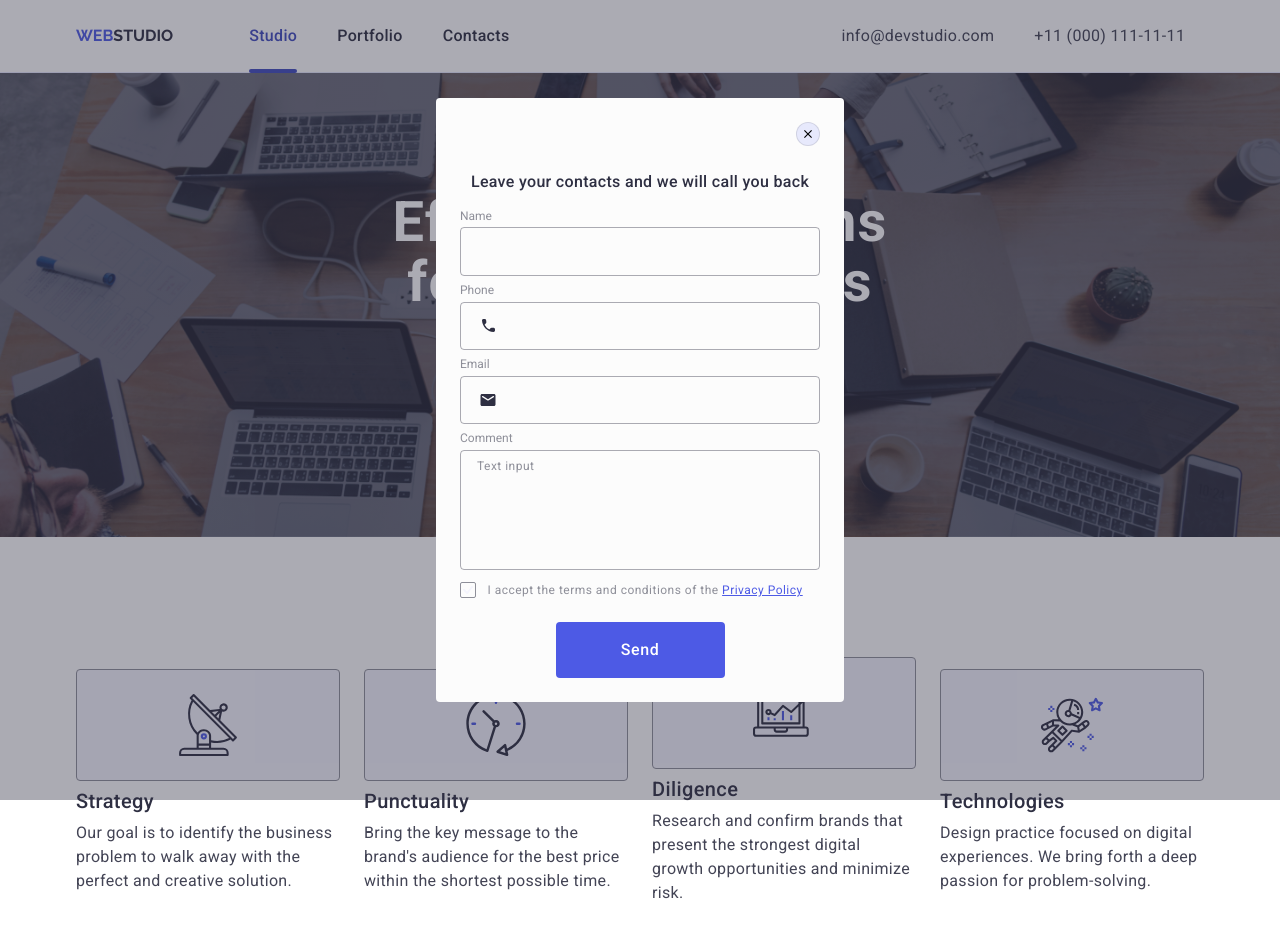
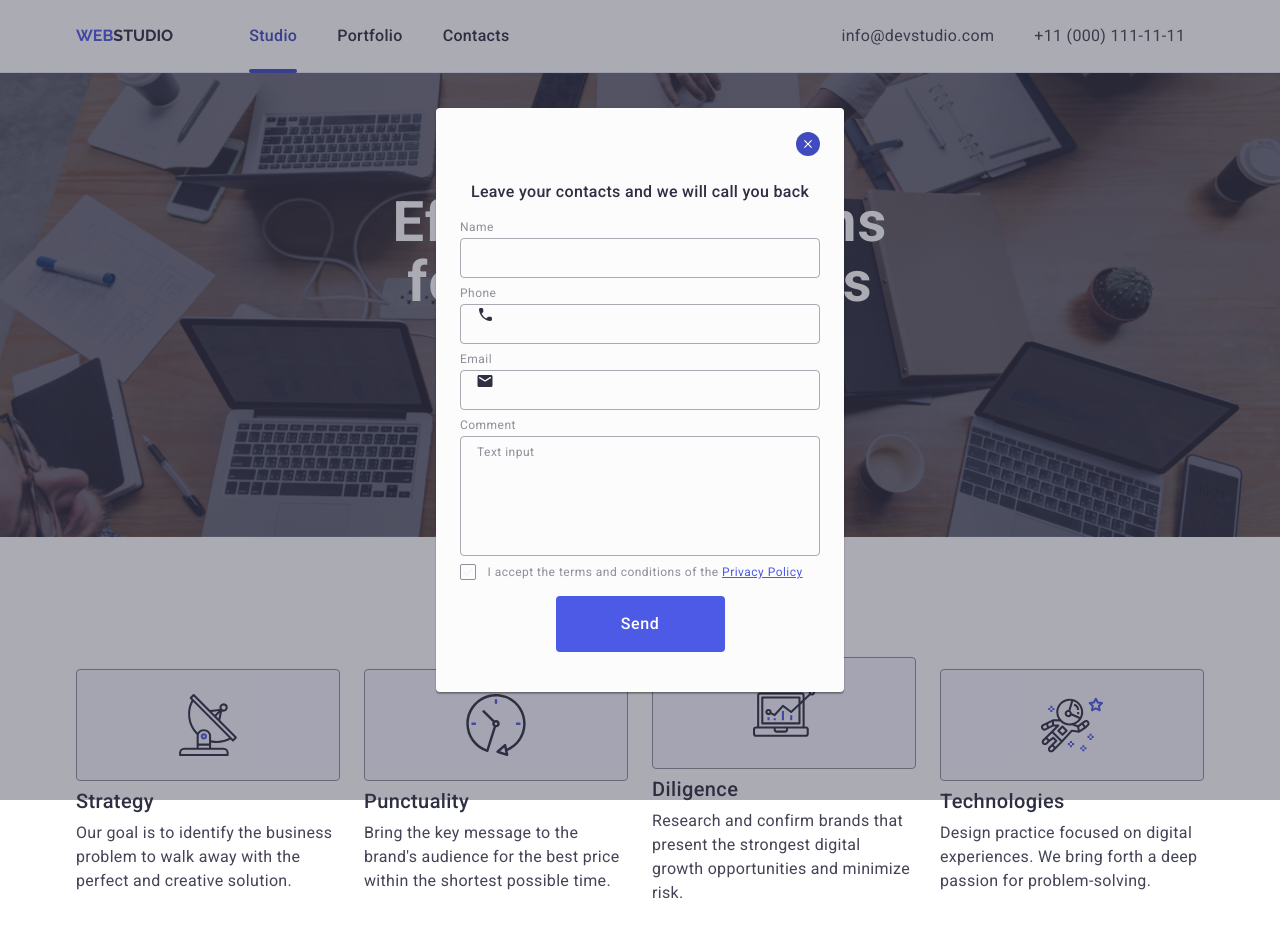
Before and after one commit to sigmaaa/goit-markup-hw-05, a plain HTML site: page index.html in a window 1280 px wide. Both pictures are taken after a click on the button 808 px from the left and 133 px from the top of the page. Shown: the top 938 px of the page. Drawn offline with nearby package versions, Linux system fonts and the light colour scheme.

```diff
--- a/css/styles.css
+++ b/css/styles.css
@@ -562,7 +562,7 @@ section {
     align-items: center;
     opacity: 0;
     pointer-events: none;
-    transition: opacity 250ms ease-in-out;
+    transition: opacity 250ms cubic-bezier(0.4, 0, 0.2, 1), visibility 250ms cubic-bezier(0.4, 0, 0.2, 1);
 }
 
 .modal-overlay.is-open {
@@ -571,20 +571,26 @@ section {
 }
 
 .modal {
+    position: absolute;
+    top: 50%;
+    left: 50%;
+    transform: translate(-50%, -50%);
     background-color: rgba(252, 252, 252, 1);
-    box-shadow: 0px 2px 1px 0px rgba(var(--cl-black), 0.2), 0px 1px 3px 0px rgba(var(--cl-black), 0.12), 0px 1px 1px 0px rgba(var(--cl-black), 0.14);
-    border-radius: 4px;
+    transition: transform 250ms cubic-bezier(0.4, 0, 0.2, 1);
+    box-shadow: 0px 1px 1px rgba(0, 0, 0, 0.14), 0px 1px 3px rgba(0, 0, 0, 0.12), 0px 2px 1px rgba(0, 0, 0, 0.2);     border-radius: 4px;
     padding: 72px 24px 24px 24px;
     width: 408px;
     min-height: 584px;
     overflow-y: auto;
-    position: relative;
 }
+
 .modal-close-icon {
     fill: currentColor;
+    transition: fill 250ms cubic-bezier(0.4, 0, 0.2, 1);
 }
 
 .modal-close-btn {
+    cursor: pointer;
     position: absolute;
     top: 24px;
     right: 24px;
@@ -593,13 +599,17 @@ section {
     align-items: center;
     width: 24px;
     height: 24px;
+    padding: 0;
     border-radius: 50%;
     background-color: rgba(231, 233, 252, 1);
+    transition: background-color 250ms cubic-bezier(0.4, 0, 0.2, 1), border 250ms cubic-bezier(0.4, 0, 0.2, 1);
     border: 1px solid rgba(0, 0, 0, 0.1);
 }
-.modal-close-btn:hover {
+.modal-close-btn:hover,
+.modal-close-btn:focus {
     background-color: #404BBF;
     color: #fff;
+    border: none;
 }
 
 .modal-title {
@@ -621,26 +631,36 @@ section {
     font-size: 12px;
     color: #8E8F99;
     margin-bottom: 4px;
+    line-height: 1.17;
+    letter-spacing: 0.04em;
 }
 .contact-form-field {
     position: relative;
     margin-bottom: 8px;
 }
 
+/* .contact-form-input-box {
+    position: relative;
+} */
+
 .contact-form-input {
     width: 100%;
+    height: 40px;
     border-radius: 4px;
     border: 1px solid rgba(46, 47, 66, 0.4);
     outline: transparent;
     padding: 14px 19px 14px 38px;
     background-color: transparent;
+    transition: border-color 250ms cubic-bezier(0.4, 0, 0.2, 1);
 }
 
 .icon-input {
     position: absolute;
-    left: 19px;
-    top: 45%;
+    left: 16px;
+    top: 50%;
+    transform: translateY(-50%);
     fill: #2E2F42;
+    transition: fill 250ms cubic-bezier(0.4, 0, 0.2, 1);
 }
 
 .contact-form-input:focus,
@@ -670,7 +690,7 @@ section {
     color: #8E8F99;
 }
 .checkbox-field {
-    margin-bottom: 24px;
+    margin-bottom: 16px;
 }
 .hidden-checkbox {
     position: absolute;
--- a/index.html
+++ b/index.html
@@ -345,8 +345,10 @@
             <div class="footer-subscribtion">
                 <p class="footer-subscription-title">Subscribe</p>
                 <form class="footer-form" action="submit">
-                    <label class="footer-form-label" for="footer-subscribtion-label" for="subscribe">
-                        <input class="footer-subscription-input" placeholder="E-mail" type="email" name="subscribe" id="subscribe" required>
+                    <label class="footer-form-label" for="subscribe">
+                        <input class="footer-subscription-input"
+                            placeholder="E-mail" type="email" name="subscribe"
+                            id="subscribe" required>
                     </label>
                     <button type="submit" class="subscribe-btn">
                         Subscribe
@@ -361,7 +363,7 @@
 
     <div class="modal-overlay is-open">
         <div class="modal">
-            <button class="modal-close-btn">
+            <button type="button" class="modal-close-btn">
                 <svg class="modal-close-icon" width="8" height="8">
                     <use href="./images/icons.svg#cross"></use>
                   </svg>
@@ -369,16 +371,20 @@
             <p class="modal-title">Leave your contacts and we will call you back</p>
             <form action="submit" class="contact-form">
                 <div class="contact-form-field">
-                    <label for="user-name" class="contact-form-field-label">Name</label>
+                    <label for="user-name" class="contact-form-field-label">
+                        Name
+                    </label>
                     <div class="contact-form-input-box">
-                        <input class="contact-form-input" type="text" name="name" id="user-name">
+                        <input class="contact-form-input" type="text" name="user-name" id="user-name">
                         <svg class="icon-input" width="18" height="24">
                             <use href="./images/icons1.svg#person"></use>
                         </svg>
                     </div>
                 </div>
                 <div class="contact-form-field">
-                    <label for="phone" class="contact-form-field-label">Phone</label>
+                    <label for="phone" class="contact-form-field-label">
+                        Phone
+                    </label>
                     <div class="contact-form-input-box ">
                         <input class="contact-form-input" type="tel" name="phone" id="phone">
                         <svg class="icon-input" width="18" height="24">
@@ -387,7 +393,9 @@
                     </div>
                 </div>
                 <div class="contact-form-field">
-                    <label for="email" class="contact-form-field-label">Email</label>
+                    <label for="email" class="contact-form-field-label">
+                        Email
+                    </label>
                     <div class="contact-form-input-box ">
                         <input class="contact-form-input" type="email" name="email" id="email">
                         <svg class="icon-input" width="18" height="24">
@@ -396,10 +404,10 @@
                     </div>
                 </div>
                 <div class="contact-form-field">
-                    <label for="email" class="contact-form-field-label">Comment</label>
-                    <div class="contact-form-input-box">
-                        <textarea placeholder="Text input" class="contact-form-input contact-form-textarea" name="comment" id="comment"></textarea>
-                    </div>
+                    <label id="user-comment" for="email" class="contact-form-field-label">
+                        Comment
+                    </label>
+                    <textarea placeholder="Text input" class="contact-form-input contact-form-textarea" name="comment" id="user-comment"></textarea>
                 </div>
                 <div class="contact-form-field checkbox-field">
                     <input class="checkbox-input" type="checkbox" name="privacy-policy" id="privacy-policy">
```
